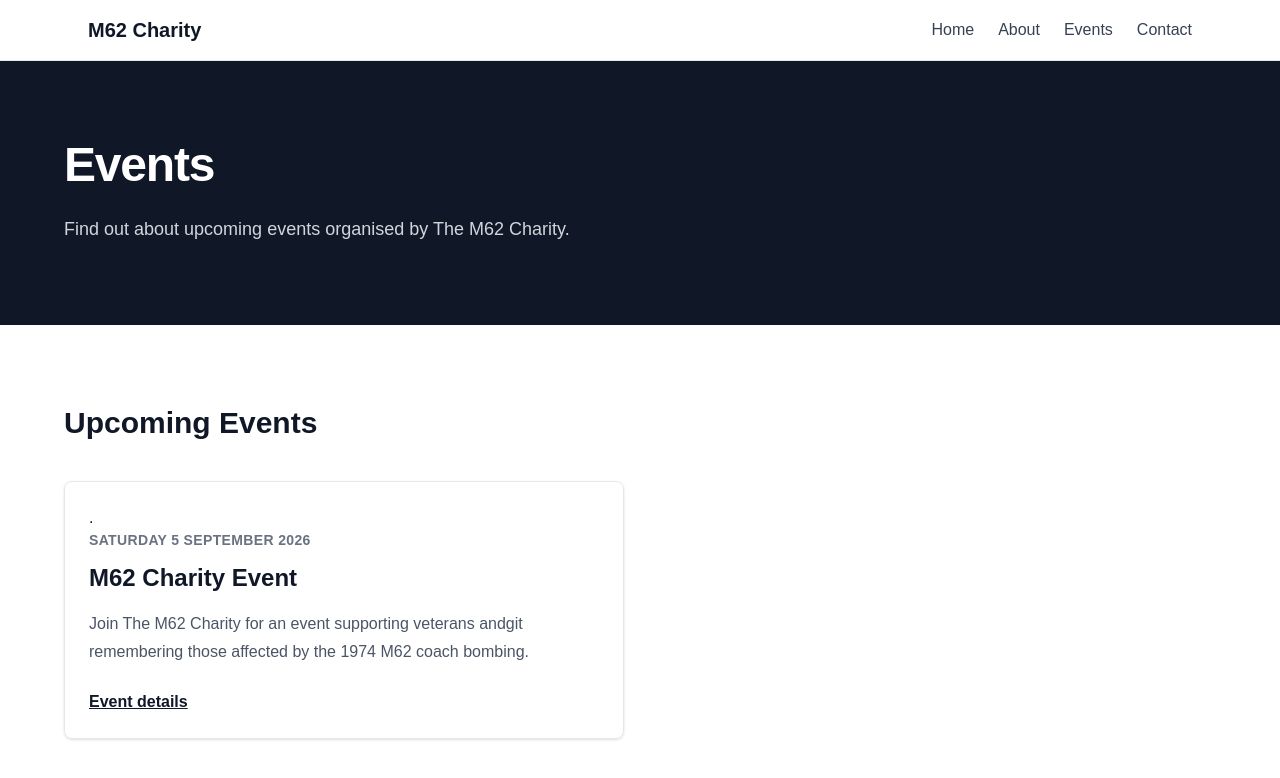
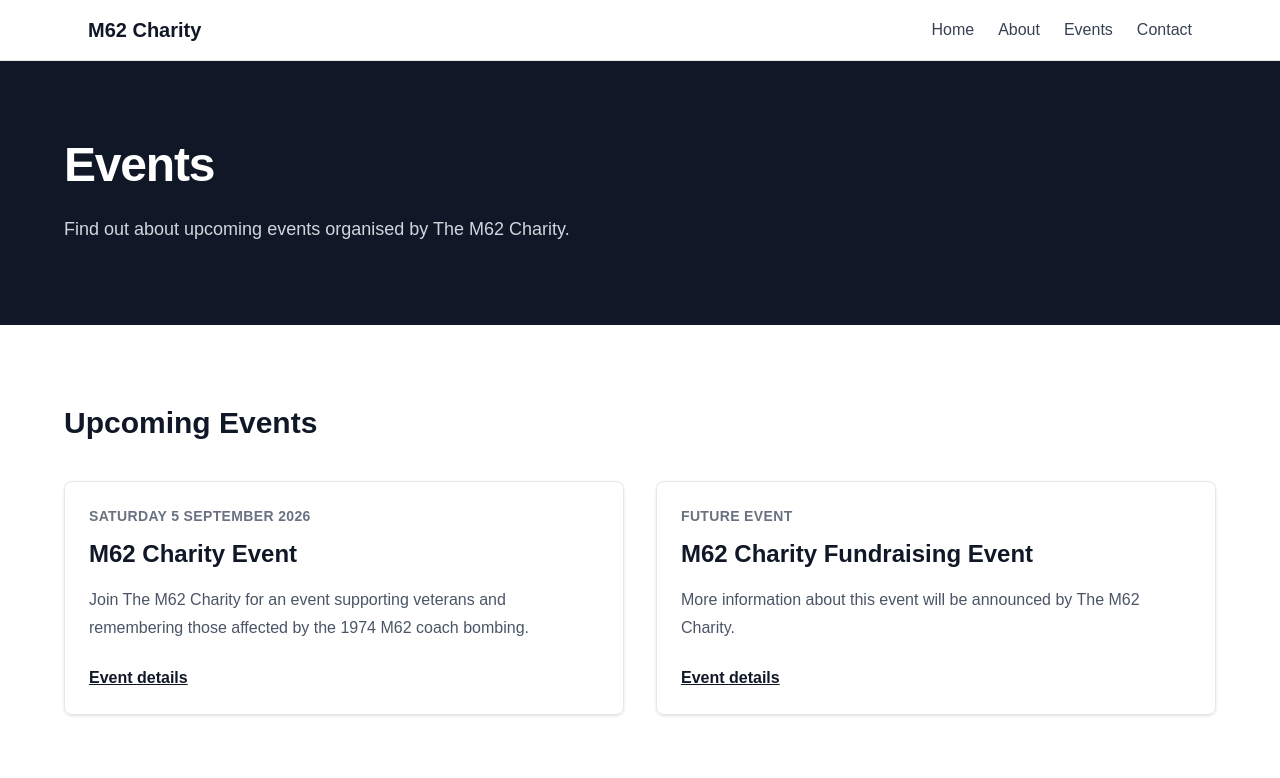
Before and after one commit to DannyCannavan/M62, a Next.js app: page /events in a window 1280 px wide. Shown: the top 778 px of the page. Built offline with nearby package versions, Linux system fonts and the light colour scheme.

Commit message:
added event card array until database can be used and changed the display on the events page

```diff
--- a/src/app/events/page.tsx
+++ b/src/app/events/page.tsx
@@ -1,4 +1,22 @@
 import Header from "@/components/Header";
+import EventCard from "@/components/events/EventCard";
+
+const events = [
+  {
+    id: 1,
+    date: "Saturday 5 September 2026",
+    title: "M62 Charity Event",
+    description:
+      "Join The M62 Charity for an event supporting veterans and remembering those affected by the 1974 M62 coach bombing.",
+  },
+  {
+    id: 2,
+    date: "Future Event",
+    title: "M62 Charity Fundraising Event",
+    description:
+      "More information about this event will be announced by The M62 Charity.",
+  },
+];
 
 export default function Events() {
   return (
@@ -25,28 +43,14 @@ export default function Events() {
             </h2>
 
             <div className="mt-10 grid gap-8 md:grid-cols-2">
-              <article className="rounded-lg border border-gray-200 p-6 shadow-sm">.
-                {/* I implemented this using articles before fully doing page to help when using postreSQL/supabase later */}
-                <p className="text-sm font-semibold uppercase tracking-wide text-gray-500">
-                  Saturday 5 September 2026
-                </p>
-
-                <h3 className="mt-3 text-2xl font-bold text-gray-900">
-                  M62 Charity Event
-                </h3>
-
-                <p className="mt-4 leading-7 text-gray-600">
-                  Join The M62 Charity for an event supporting veterans andgit
-                  remembering those affected by the 1974 M62 coach bombing.
-                </p>
-
-                <a
-                  href="/events"
-                  className="mt-6 inline-block font-semibold text-gray-900 underline"
-                >
-                  Event details
-                </a>
-              </article>
+              {events.map((event) => (
+                <EventCard
+                  key={event.id}
+                  date={event.date}
+                  title={event.title}
+                  description={event.description}
+                />
+              ))}
             </div>
           </div>
         </section>
--- /dev/null
+++ b/src/components/events/EventCard.tsx
@@ -0,0 +1,34 @@
+interface EventCardProps {
+  date: string;
+  title: string;
+  description: string;
+}
+
+export default function EventCard({
+  date,
+  title,
+  description,
+}: EventCardProps) {
+  return (
+    <article className="rounded-lg border border-gray-200 p-6 shadow-sm">
+      <p className="text-sm font-semibold uppercase tracking-wide text-gray-500">
+        {date}
+      </p>
+
+      <h3 className="mt-3 text-2xl font-bold text-gray-900">
+        {title}
+      </h3>
+
+      <p className="mt-4 leading-7 text-gray-600">
+        {description}
+      </p>
+
+      <a
+        href="/events"
+        className="mt-6 inline-block font-semibold text-gray-900 underline"
+      >
+        Event details
+      </a>
+    </article>
+  );
+}
```
